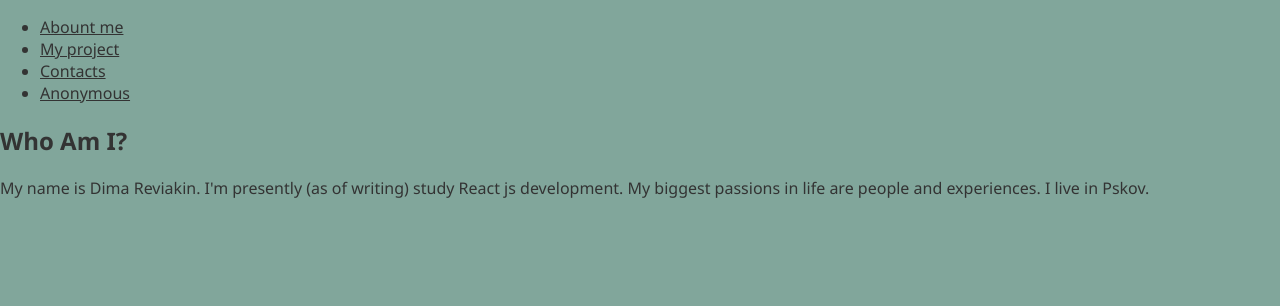
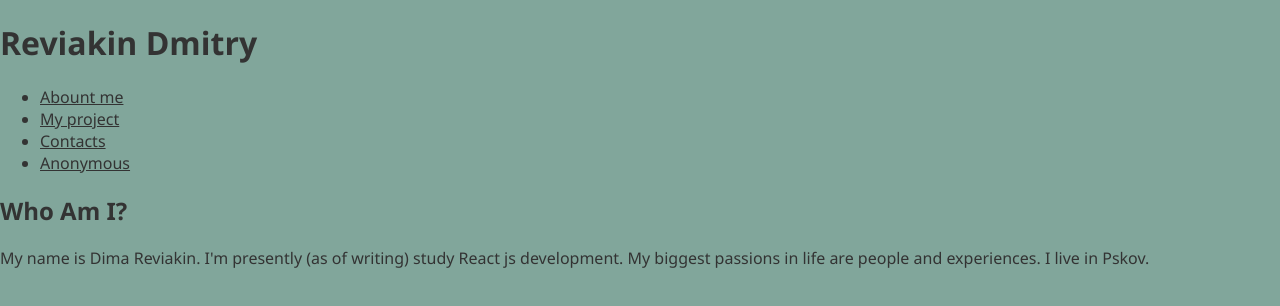
Before and after one commit to reviakin/personal-site, a React (Vite) app: page / in a window 1280 px wide. Shown: the top 306 px of the page. Built offline with nearby package versions, Linux system fonts and the light colour scheme.

Commit message:
add name fragment

```diff
--- a/src/App.js
+++ b/src/App.js
@@ -10,6 +10,9 @@ import AnonymousMes from './components/AnonymousMes'
 function App() {
     return (
         <div>
+            <div>
+                <h1>Reviakin Dmitry</h1>
+            </div>
             <Header />
             <Router>
                 <AboutMe path="/" />
```
